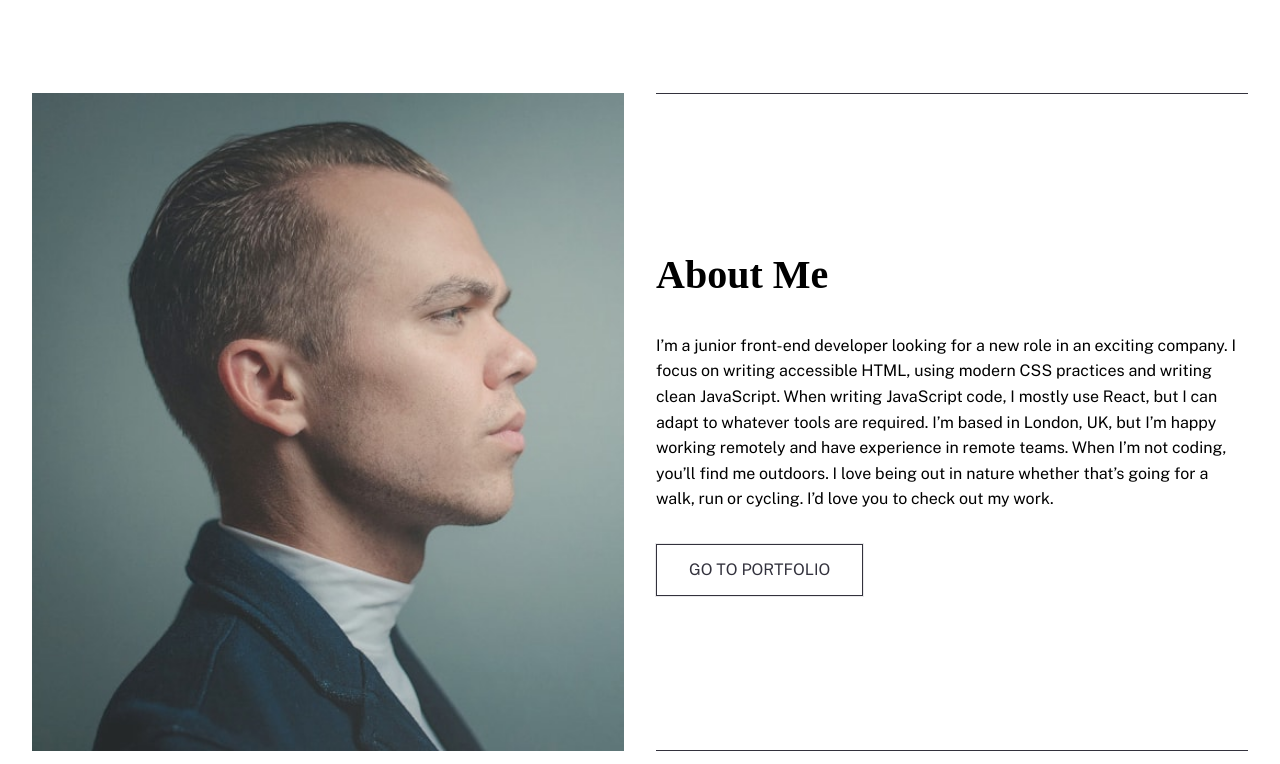
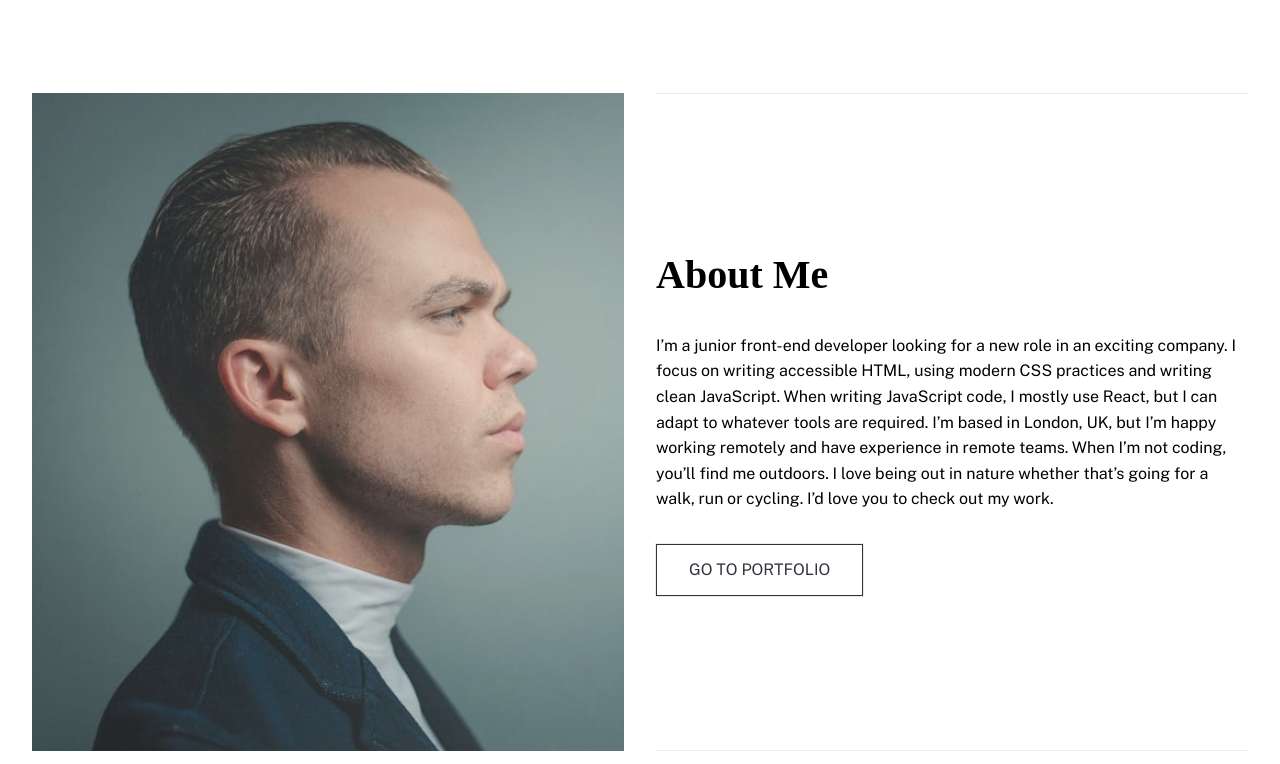
Before and after one commit to erikdcodes/Minimalist-Portfolio, a Next.js app: page / in a window 1280 px wide. Shown: the part 756-1520 px from the top of the page. Built offline with nearby package versions, Linux system fonts and the light colour scheme; a web font is replaced by a local one.

Commit message:
styling grid

```diff
--- a/components/Section.js
+++ b/components/Section.js
@@ -35,11 +35,13 @@ export default Section;
 
 const Wrapper = styled.section`
   display: grid;
-  gap: 32px;
+  row-gap: 32px;
+  column-gap: 0;
+  margin-bottom: 96px;
 
   .line {
     width: 100%;
-    border-top: 1px solid ${colors.greyDarkBlue};
+    border-top: 1px solid ${colors.lightGrey};
   }
 
   .img-container img {
@@ -65,5 +67,10 @@ const Wrapper = styled.section`
 
   @media (min-width: 768px) {
     grid-template-columns: 1fr 1fr;
+    column-gap: 32px;
+    row-gap: 0;
+    .text-container {
+      order: ${(props) => (props.isReversedLayout ? "-1" : 0)};
+    }
   }
 `;
```
